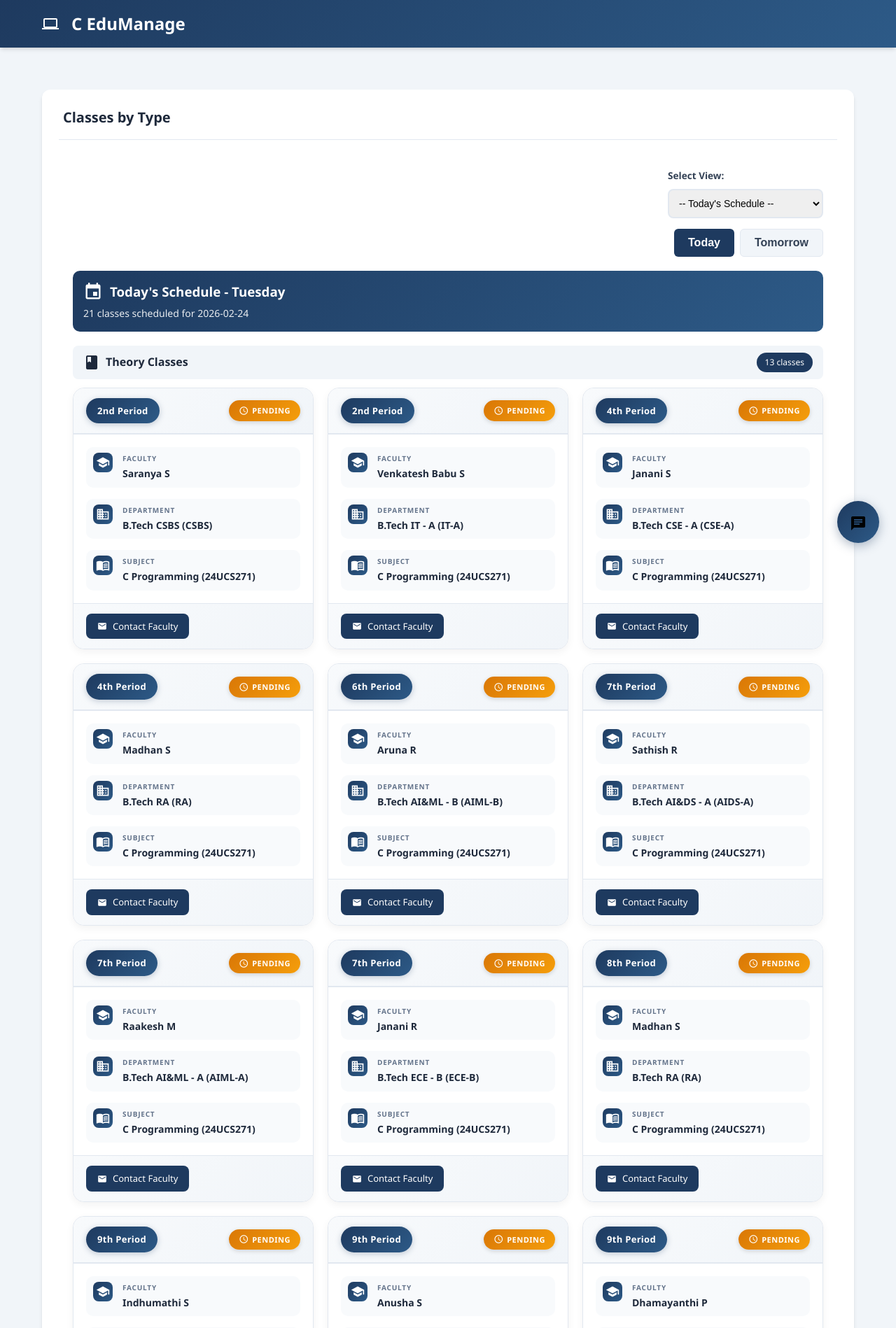
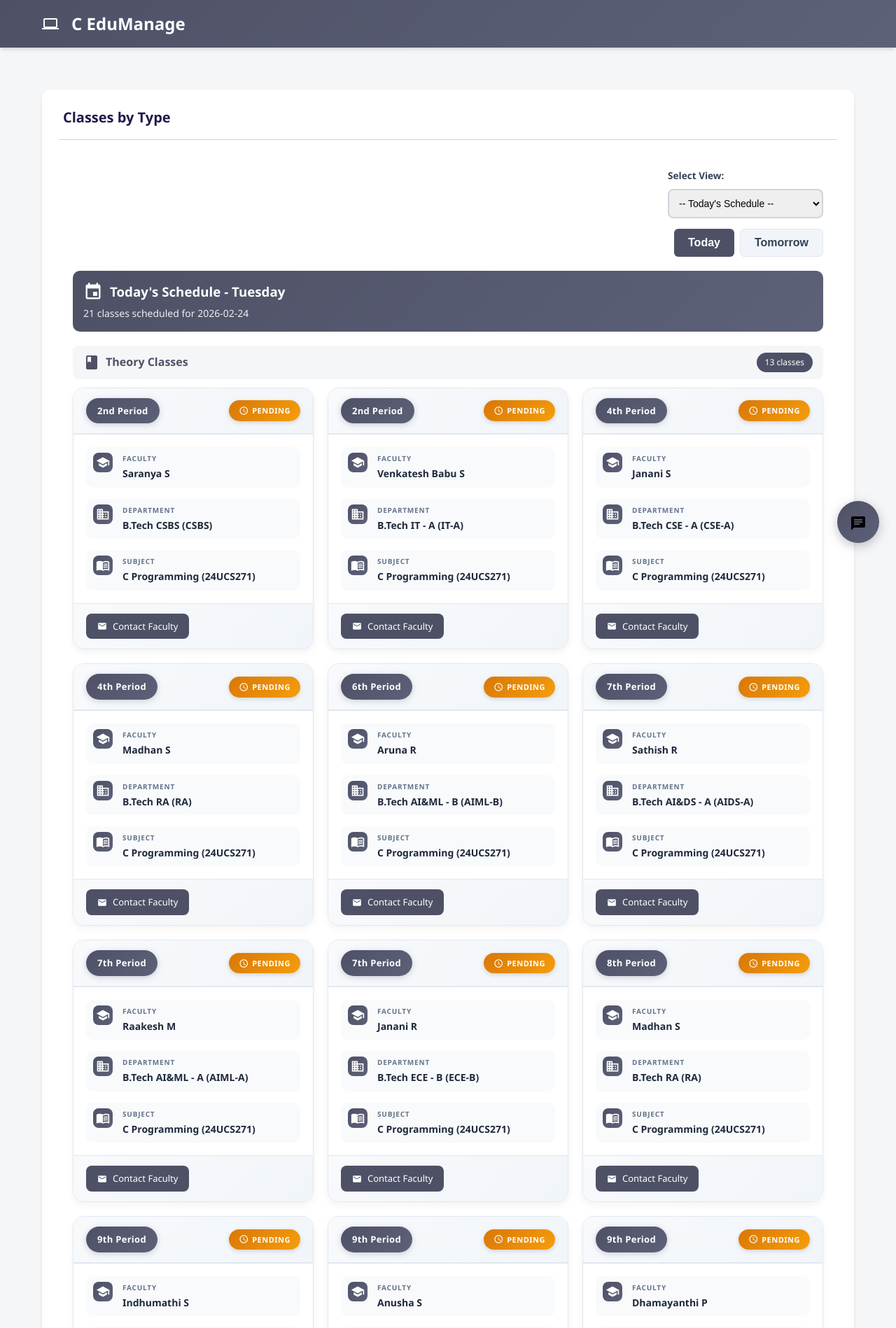
Before and after one commit to mourishantony/C_faculties_chatbot, a FastAPI app: page /cprog_admin_view_x7k9 in a window 1280 px wide. Shown: the top 1898 px of the page at 70% size. Run offline with FastAPI, Linux system fonts and the light colour scheme; data comes from the database, SQL or seed files in the repository; some libraries are stand-ins or nearby versions.

Commit message:
Update color palette in CSS and HTML for improved visual consistency in admin dashboard

```diff
--- a/static/css/style.css
+++ b/static/css/style.css
@@ -1,16 +1,19 @@
 /* ============ CSS Variables ============ */
 :root {
-    --primary-color: #1e3a5f;
-    --primary-dark: #152a45;
-    --secondary-color: #64748b;
+    --primary-color: #4e5166;
+    --primary-dark: #3d3f52;
+    --primary-light: #6d7189;
+    --accent-color: #c89f7e;
+    --accent-light: #d9b89a;
+    --secondary-color: #6b7280;
     --success-color: #22c55e;
     --danger-color: #ef4444;
     --warning-color: #f59e0b;
-    --background-color: #f1f5f9;
+    --background-color: #f5f6f8;
     --card-background: #ffffff;
-    --text-primary: #1e293b;
-    --text-secondary: #64748b;
-    --border-color: #e2e8f0;
+    --text-primary: #1e1b4b;
+    --text-secondary: #6b7280;
+    --border-color: #d1d4db;
     --shadow: 0 4px 6px -1px rgb(0 0 0 / 0.1), 0 2px 4px -2px rgb(0 0 0 / 0.1);
     --shadow-lg: 0 10px 15px -3px rgb(0 0 0 / 0.1), 0 4px 6px -4px rgb(0 0 0 / 0.1);
 }
@@ -75,7 +78,7 @@ a:hover {
 
 /* ============ Header/Navbar ============ */
 .navbar {
-       background: linear-gradient(135deg, #1e3a5f, #2d5a87);
+    background: linear-gradient(135deg, #4e5166, #5d6178);
     color: white;
     padding: 15px 0;
     box-shadow: var(--shadow);
@@ -135,7 +138,7 @@ a:hover {
 
 /* ============ Hero Section ============ */
 .hero {
-    background: linear-gradient(135deg, var(--primary-color), #7c3aed);
+    background: linear-gradient(135deg, #4e5166, #6d7189);
     color: white;
     padding: 80px 0;
     text-align: center;
@@ -814,7 +817,7 @@ textarea.form-control {
 
 /* ============ Footer ============ */
 .footer {
-    background: #1e293b;
+    background: linear-gradient(135deg, #4e5166, #5d6178);
     color: white;
     padding: 30px 0;
     text-align: center;
--- a/templates/admin_dashboard.html
+++ b/templates/admin_dashboard.html
@@ -44,7 +44,7 @@
                             </div>
 
                             <div id="dateToggleContainer" style="display: flex; gap: 8px;">
-                                <button id="todayBtn" class="btn btn-primary" onclick="switchToToday()" style="padding: 10px 20px; background: #1e3a5f; color: white; border: none; border-radius: 6px; cursor: pointer; font-weight: 600;">
+                                <button id="todayBtn" class="btn btn-primary" onclick="switchToToday()" style="padding: 10px 20px; background: #4e5166; color: white; border: none; border-radius: 6px; cursor: pointer; font-weight: 600;">
                                     Today
                                 </button>
                                 <button id="tomorrowBtn" class="btn" onclick="switchToTomorrow()" style="padding: 10px 20px; background: #f1f5f9; color: #334155; border: 1px solid #e2e8f0; border-radius: 6px; cursor: pointer; font-weight: 600;">
@@ -348,27 +348,27 @@
         }
 
         .period-badge-large {
-            background: linear-gradient(135deg, #1e3a5f, #2d5a87);
+            background: linear-gradient(135deg, #4e5166, #5d6178);
             color: white;
             padding: 8px 16px;
             border-radius: 25px;
             font-size: 13px;
             font-weight: 600;
             letter-spacing: 0.3px;
-            box-shadow: 0 2px 8px rgba(30, 58, 95, 0.25);
+            box-shadow: 0 2px 8px rgba(78, 81, 102, 0.25);
             display: inline-flex;
             align-items: center;
             gap: 4px;
         }
 
         .period-badge {
-            background: linear-gradient(135deg, #1e3a5f, #2d5a87);
+            background: linear-gradient(135deg, #4e5166, #5d6178);
             color: white;
             padding: 5px 12px;
             border-radius: 15px;
             font-size: 12px;
             font-weight: 600;
-            box-shadow: 0 2px 6px rgba(30, 58, 95, 0.2);
+            box-shadow: 0 2px 6px rgba(78, 81, 102, 0.2);
             display: inline-block;
         }
 
@@ -520,7 +520,7 @@
             display: flex;
             align-items: center;
             justify-content: center;
-            background: linear-gradient(135deg, #1e3a5f, #2d5a87);
+            background: linear-gradient(135deg, #4e5166, #5d6178);
             color: white;
             border-radius: 8px;
         }
@@ -555,7 +555,7 @@
             align-items: center;
             gap: 8px;
             padding: 8px 16px;
-            background: #1e3a5f;
+            background: #4e5166;
             color: white;
             border: none;
             border-radius: 8px;
@@ -1045,10 +1045,10 @@
             width: 60px;
             height: 60px;
             border-radius: 50%;
-            background: linear-gradient(135deg, #1e3a5f, #2d5a87);
+            background: linear-gradient(135deg, #4e5166, #5d6178);
             border: none;
             cursor: pointer;
-            box-shadow: 0 4px 15px rgba(30, 58, 95, 0.35);
+            box-shadow: 0 4px 15px rgba(78, 81, 102, 0.35);
             display: flex;
             align-items: center;
             justify-content: center;
@@ -1810,17 +1810,17 @@
             const tomorrowBtn = document.getElementById('tomorrowBtn');
 
             if (currentDateOffset === 0) {
-                todayBtn.style.background = '#1e3a5f';
+                todayBtn.style.background = '#4e5166';
                 todayBtn.style.color = 'white';
                 todayBtn.style.border = 'none';
-                tomorrowBtn.style.background = '#f1f5f9';
-                tomorrowBtn.style.color = '#334155';
-                tomorrowBtn.style.border = '1px solid #e2e8f0';
+                tomorrowBtn.style.background = '#f9fafb';
+                tomorrowBtn.style.color = '#374151';
+                tomorrowBtn.style.border = '1px solid #e5e7eb';
             } else {
-                todayBtn.style.background = '#f1f5f9';
-                todayBtn.style.color = '#334155';
-                todayBtn.style.border = '1px solid #e2e8f0';
-                tomorrowBtn.style.background = '#1e3a5f';
+                todayBtn.style.background = '#f9fafb';
+                todayBtn.style.color = '#374151';
+                todayBtn.style.border = '1px solid #e5e7eb';
+                tomorrowBtn.style.background = '#4e5166';
                 tomorrowBtn.style.color = 'white';
                 tomorrowBtn.style.border = 'none';
             }
@@ -1910,7 +1910,7 @@
             const scheduleLabel = currentDateOffset === 0 ? 'Today\'s Schedule' : 'Tomorrow\'s Schedule';
 
             let html = `
-                <div style=\"background: linear-gradient(135deg, #1e3a5f, #2d5a87); color: white; padding: 15px; border-radius: 10px; margin-bottom: 20px;\">
+                <div style=\"background: linear-gradient(135deg, #4e5166, #5d6178); color: white; padding: 15px; border-radius: 10px; margin-bottom: 20px;\">
                     <h3 style=\"margin: 0 0 5px 0; display: flex; align-items: center; gap: 10px;\">
                         <i class=\"material-icons\" style=\"font-size: 28px;\">event</i>
                         <span>${scheduleLabel} - ${day}</span>
@@ -1928,10 +1928,10 @@
 
                 html += `
                     <div style=\"margin-bottom: 25px;\">
-                        <h4 style=\"background: #f1f5f9; padding: 10px 15px; border-radius: 8px; color: #1e293b; margin: 0 0 12px 0; display: flex; align-items: center; gap: 8px;\">
+                        <h4 style=\"background: #f5f6f8; padding: 10px 15px; border-radius: 8px; color: #4e5166; margin: 0 0 12px 0; display: flex; align-items: center; gap: 8px;\">
                             ${typeIcons[type]}
                             <span>${typeNames[type]} Classes</span>
-                            <span style=\"margin-left: auto; background: #1e3a5f; color: white; padding: 4px 12px; border-radius: 20px; font-size: 12px; font-weight: normal;\">
+                            <span style=\"margin-left: auto; background: #4e5166; color: white; padding: 4px 12px; border-radius: 20px; font-size: 12px; font-weight: normal;\">
                                 ${typeClasses.length} class${typeClasses.length !== 1 ? 'es' : ''}
                             </span>
                         </h4>
@@ -2075,7 +2075,7 @@
             const dateLabel = currentDateOffset === 0 ? 'Today' : 'Tomorrow';
 
             let html = `
-                <div style="background: linear-gradient(135deg, #1e3a5f, #2d5a87); color: white; padding: 15px; border-radius: 10px; margin-bottom: 20px;">
+                <div style="background: linear-gradient(135deg, #4e5166, #5d6178); color: white; padding: 15px; border-radius: 10px; margin-bottom: 20px;">
                     <h3 style="margin: 0 0 5px 0; display: flex; align-items: center; gap: 10px;">
                         <i class="material-icons" style="font-size: 28px;">${headerIconName}</i>
                         <span>${typeNames[class_type]} - ${dateLabel}</span>
@@ -2183,7 +2183,7 @@
             const headerIconName = classType === 'theory' ? 'book' : classType === 'lab' ? 'science' : 'lightbulb';
 
             let html = `
-                <div style="background: linear-gradient(135deg, #2563eb, #1e40af); color: white; padding: 15px; border-radius: 10px; margin-bottom: 20px;">
+                <div style="background: linear-gradient(135deg, #4e5166, #5d6178); color: white; padding: 15px; border-radius: 10px; margin-bottom: 20px;">
                     <h3 style="margin: 0 0 5px 0; display: flex; align-items: center; gap: 10px;">
                         <i class="material-icons" style="font-size: 28px;">${headerIconName}</i>
                         <span>${typeNames[classType]}</span>
@@ -2203,10 +2203,10 @@
 
                 html += `
                     <div style="margin-bottom: 25px;">
-                        <h4 style="background: #f1f5f9; padding: 10px 15px; border-radius: 8px; color: #1e293b; margin: 0 0 12px 0; display: flex; align-items: center; gap: 8px;">
+                        <h4 style="background: #f5f6f8; padding: 10px 15px; border-radius: 8px; color: #4e5166; margin: 0 0 12px 0; display: flex; align-items: center; gap: 8px;">
                             <i class="material-icons" style="font-size: 20px;">event</i>
                             <span>${day}</span>
-                            <span style="margin-left: auto; background: #2563eb; color: white; padding: 4px 12px; border-radius: 20px; font-size: 12px; font-weight: normal;">
+                            <span style="margin-left: auto; background: #4e5166; color: white; padding: 4px 12px; border-radius: 20px; font-size: 12px; font-weight: normal;">
                                 ${classes.length} class${classes.length !== 1 ? 'es' : ''}
                             </span>
                         </h4>
```
Also changed, not shown: other parts of templates/admin_dashboard.html (+34 -34 lines).
